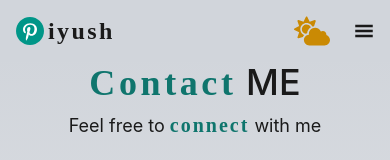
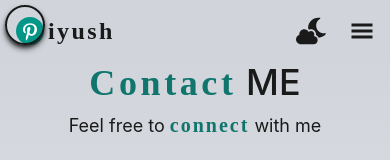
Before and after one commit to piyushkumarg/portfolio-website, a React (Vite) app: page /contact in a window 390 px wide. Shown: the top 160 px of the page. Built offline with nearby package versions, Linux system fonts and the light colour scheme; a web font is replaced by a local one.

Commit message:
cursor updated

```diff
--- a/src/components/common/Socialicons.jsx
+++ b/src/components/common/Socialicons.jsx
@@ -54,7 +54,7 @@ function Socialicons() {
           <a href={social.link} className="" target="_blank">
             <social.icon />
           </a>
-          <div className="opacity-0 group-hover:opacity-100 bg-bgDark text-white text-xs rounded-md py-1 px-2 absolute bottom-full font-sans tracking-normal ">
+          <div className="opacity-0 group-hover:opacity-100 bg-gray-900 text-white text-xs rounded-md py-1 px-2 absolute bottom-full font-sans tracking-normal ">
             {social.name}
           </div>
         </div>
--- /dev/null
+++ b/src/components/cursor/Cursor.jsx
@@ -0,0 +1,28 @@
+import React from 'react'
+import { useEffect, useState } from "react";
+import { motion } from "framer-motion";
+
+function Cursor() {
+      const [position, setPosition] = useState({ x: 0, y: 0 });
+
+      useEffect(() => {
+        const mouseMove = (e) => {
+          setPosition({ x: e.clientX, y: e.clientY });
+        };
+
+        window.addEventListener("mousemove", mouseMove);
+
+        return () => {
+          window.removeEventListener("mousemove", mouseMove);
+        };
+      }, []);
+
+  return (
+    <motion.div
+    className='w-10 h-10 rounded-full border-2 border-content fixed z-[999]   shadow-md shadow-content'
+      animate={{ x: position.x+5 , y: position.y+5 }}
+    ></motion.div>
+  );
+}
+
+export default Cursor
--- a/src/components/layout/Layout.jsx
+++ b/src/components/layout/Layout.jsx
@@ -2,10 +2,12 @@ import React from 'react'
 import Navbar from '../navbar/Navbar'
 import { Outlet } from 'react-router-dom'
 import Footer from '../footer/Footer'
+import Cursor from '../cursor/Cursor'
 
 function Layout() {
   return (
     <>
+    <Cursor/>
     <Navbar/>
     <Outlet/>
     <Footer/>
--- a/src/components/navbar/Navbar.jsx
+++ b/src/components/navbar/Navbar.jsx
@@ -63,7 +63,7 @@ function Navbar() {
             <Link
               to={nav.src}
               onClick={() => handleLinkClick(nav.id)}
-              className={`flex items-center justify-center p-2 gap-1 cursor-pointer text-lg font-medium rounded-lg hover:-translate-y  hover:scale-110 hover:text-contentHighlight   duration-500 ${
+              className={`flex items-center justify-center p-2 gap-1 cursor-pointer text-lg font-medium rounded-lg hover:-translate-y  hover:scale-110 hover:text-bgDark hover:bg-content   duration-500 ${
                 nav.current ? "bg-content text-bgDark " : ""
               }`}
               key={nav.id}
@@ -92,15 +92,19 @@ function Navbar() {
             </div>
           )}
         </div>
-        <div className="flex gap-4">
+        <div className="flex gap-4 items-center justify-center">
           <button
-            className="  text-4xl  ransition ease-in-out delay-150 hover:-translate-y hover:scale-110 duration-500 t font-semibold p-2 rounded-lg  tracking-widest"
+            className="  text-3xl  ransition ease-in-out delay-150 hover:-translate-y hover:scale-110 duration-500 t font-semibold p-2 rounded-lg  tracking-widest"
             onClick={handleTheme}
           >
-            {theme === "dark" ? <FaCloudMoon /> : <FaCloudSun className="text-yellow-600" />}
+            {theme === "light" ? (
+              <FaCloudMoon />
+            ) : (
+              <FaCloudSun className="text-yellow-600" />
+            )}
           </button>
           <button
-            className="md:hidden block text-xl"
+            className="md:hidden block text-2xl"
             onClick={() => setOpen(!open)}
           >
             {open ? <ImCross /> : <GiHamburgerMenu />}
```
